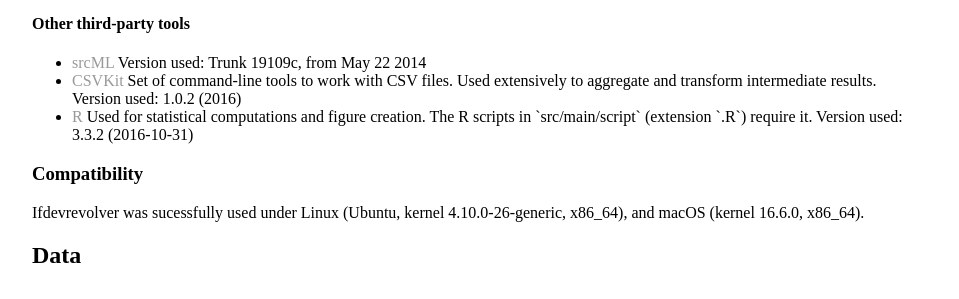
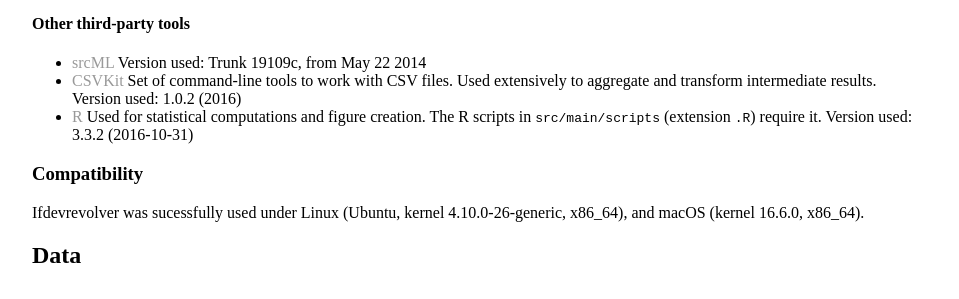
Before and after one commit to wfenske/IfdefRevolver, a Jekyll site: the page built from docs/ifdefs-vs-changes/index.html, in a window 1280 px wide. Shown: the part 957-1256 px from the top of the page, without its empty margins (160-1119 px from the left). Built offline with Jekyll 4.4.1, drawn with Linux system fonts in a browser that asks for light colours.

Commit message:
Fixed backticks

```diff
--- a/docs/ifdefs-vs-changes/index.html
+++ b/docs/ifdefs-vs-changes/index.html
@@ -12,7 +12,7 @@ title: Online Appendix for &quot;How Preprocessor Annotations (Do Not) Affect Ma
   The entry point to the analysis is the Bourne shell script
   <code>ifdefrevolve-project.sh</code>, located in
   <code>src/main/scripts</code>.
-  (Type <code>ifdefrevolve-project.sh -h</code> at the command line to
+  (Type <code>ifdefrevolve-project.sh&nbsp;-h</code> at the command line to
   get a help screen explaining the command line options.)
   This script relies on a number of helper scripts, which reside in
   the same directory.
@@ -68,8 +68,9 @@ title: Online Appendix for &quot;How Preprocessor Annotations (Do Not) Affect Ma
 
   <li><a href='https://www.r-project.org/'>R</a>
 
-  Used for statistical computations and figure creation.  The R
-  scripts in `src/main/script` (extension `.R`) require it.
+  Used for statistical computations and figure creation.
+  The R scripts in <code>src/main/scripts</code> (extension
+  <code>.R</code>) require it.
 
   Version used: 3.3.2 (2016-10-31)</li>
   </ul>
```
